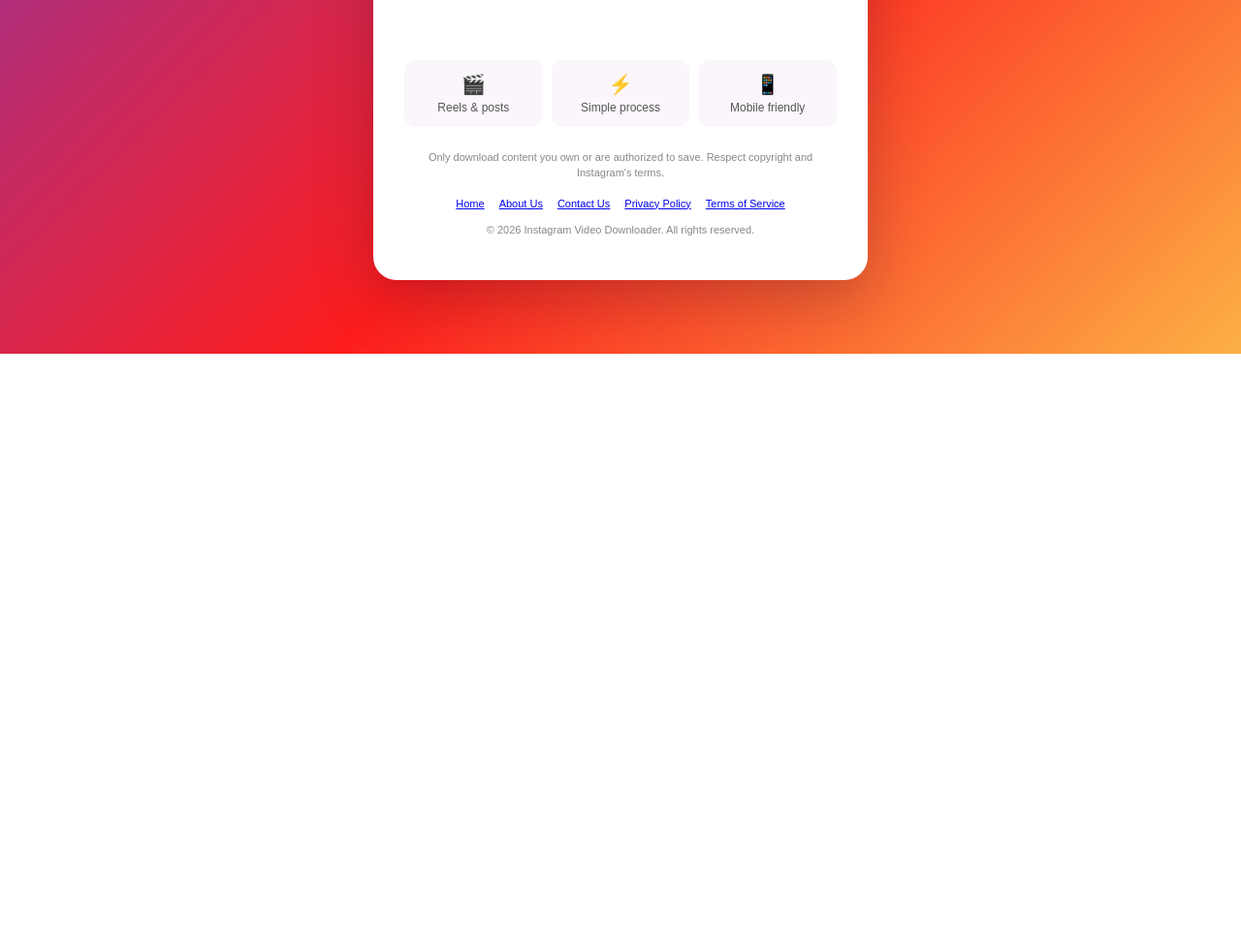
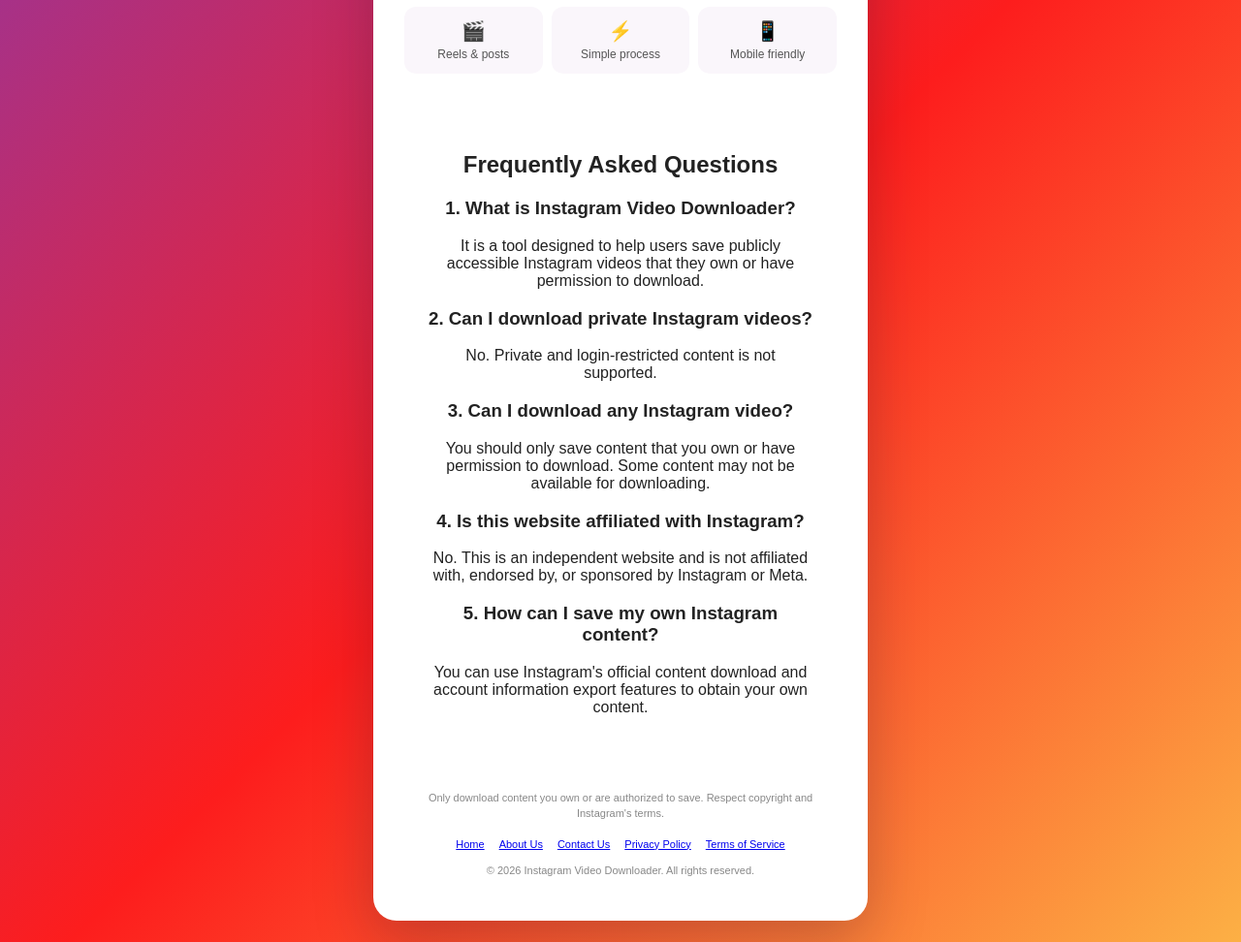
Before and after one commit to nu3883995-hash/Instagram-downloader., a website: page index.html in a window 1280 px wide. Shown: the part 435-1407 px from the top of the page at 97% size. Before the commit the page ends 800 px from the top, so only its background shows below. Drawn offline with Linux system fonts and the light colour scheme.

Commit message:
Update index.html

```diff
--- a/index.html
+++ b/index.html
@@ -16,7 +16,27 @@ h1{font-size:27px;margin:0 0 10px}.sub{color:#6c6c75;line-height:1.55;font-size:
 <form id="form"><div class="input-wrap"><input id="url" type="url" placeholder="https://www.instagram.com/reel/..." required autocomplete="url"><button class="secondary" type="button" id="paste">Paste</button></div><button class="primary" id="submit" type="submit">⬇ Download video</button></form>
 <div class="status" id="status" role="status" aria-live="polite"></div>
 <div class="features"><div class="feature"><b>🎬</b>Reels & posts</div><div class="feature"><b>⚡</b>Simple process</div><div class="feature"><b>📱</b>Mobile friendly</div></div>
-<footer>
+
+<section class="faq" style="max-width:700px;margin:35px auto;padding:25px;background:#fff;border-radius:16px;color:#222;">
+  <h2>Frequently Asked Questions</h2>
+
+  <h3>1. What is Instagram Video Downloader?</h3>
+  <p>It is a tool designed to help users save publicly accessible Instagram videos that they own or have permission to download.</p>
+
+  <h3>2. Can I download private Instagram videos?</h3>
+  <p>No. Private and login-restricted content is not supported.</p>
+
+  <h3>3. Can I download any Instagram video?</h3>
+  <p>You should only save content that you own or have permission to download. Some content may not be available for downloading.</p>
+
+  <h3>4. Is this website affiliated with Instagram?</h3>
+  <p>No. This is an independent website and is not affiliated with, endorsed by, or sponsored by Instagram or Meta.</p>
+
+  <h3>5. How can I save my own Instagram content?</h3>
+  <p>You can use Instagram's official content download and account information export features to obtain your own content.</p>
+</section>
+
+  <footer>
   <p>
     Only download content you own or are authorized to save.
     Respect copyright and Instagram's terms.
```
